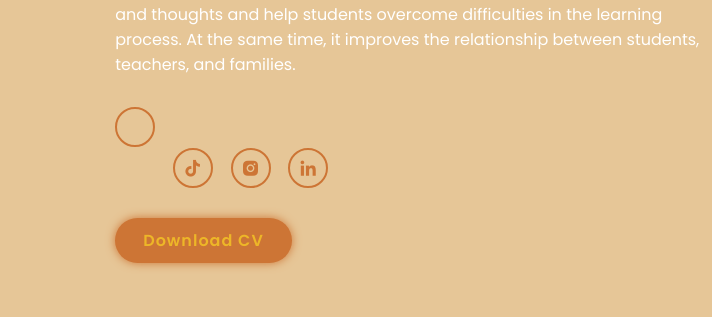
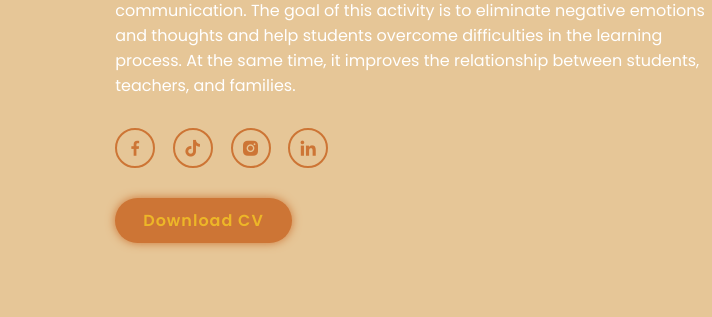
Before and after one commit to vukhoi2k5/wedcn, a plain HTML site: page index.html in a window 1280 px wide. Shown: the part 439-756 px from the top of the page, 0-712 px from the left. Drawn offline with nearby package versions, Linux system fonts and the light colour scheme; grey boxes are pictures that could not be loaded.

Commit message:
Update index.html

```diff
--- a/index.html
+++ b/index.html
@@ -29,7 +29,7 @@
             <h3>And I'm a <span class="multiple-text"></span></h3>
             <p>School psychological counseling is a psychological support activity for students, college students, teachers, and sometimes even parents through communication. The goal of this activity is to eliminate negative emotions and thoughts and help students overcome difficulties in the learning process. At the same time, it improves the relationship between students, teachers, and families.</p>
             <div class="social-media">
-                <a href="#"></i></a>
+                <a href="#"><i class="bx bxl-facebook"></i></a>
                 <a href="#"><i class="bx bxl-tiktok"></i></a>
                 <a href="#"><i class="bx bxl-instagram-alt"></i></a>
                 <a href="#"><i class="bx bxl-linkedin"></i></a>
```
